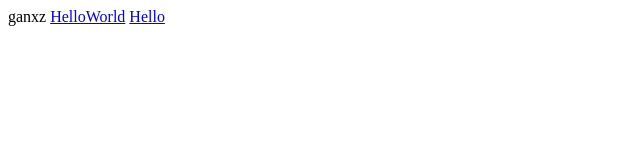
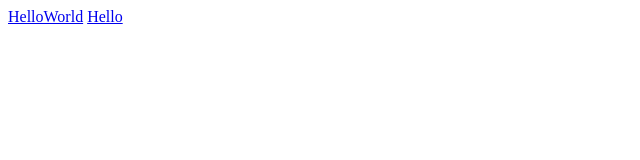
Before and after one commit to ganyanchuan1989/ganxunzou.github.io, a plain HTML site: page index.html in a window 1280 px wide. Shown: the whole page, without its empty margins (0-640 px from the left). Drawn offline with Linux system fonts and the light colour scheme.

Commit message:
Update index.html

```diff
--- a/index.html
+++ b/index.html
@@ -9,7 +9,6 @@
   <title>Document</title>
  </head>
  <body>
-  ganxz
   <a href="./HelloWorld.html"> HelloWorld</a>
    <a href="./Hello.md"> Hello</a>
  </body>
```
